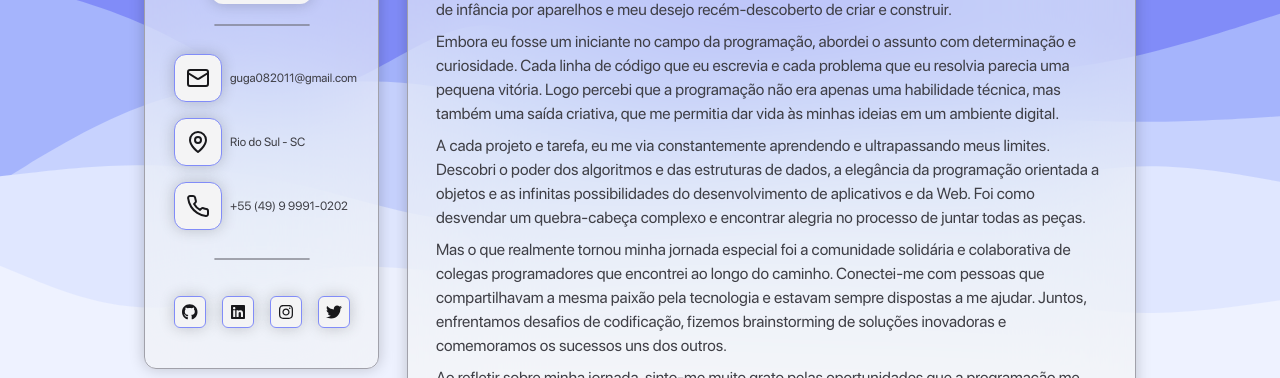
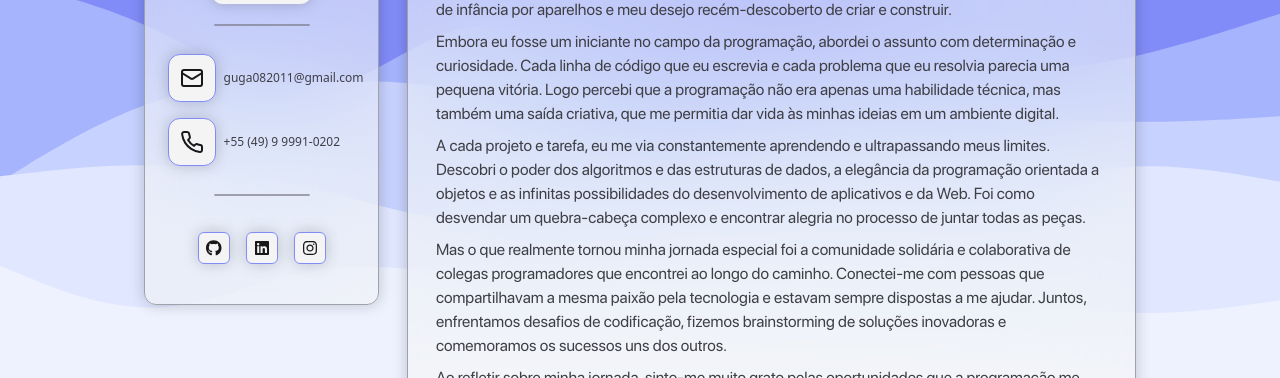
Before and after one commit to barrosgusta/Vite-Portfolio, a React (Vite) app: page /home in a window 1280 px wide. Shown: the part 413-791 px from the top of the page. Built offline with nearby package versions, Linux system fonts and the light colour scheme.

Commit message:
Update SideBarInfo.tsx

```diff
--- a/src/components/SideBar/SideBarInfo.tsx
+++ b/src/components/SideBar/SideBarInfo.tsx
@@ -17,25 +17,25 @@ export function SideBarInfo() {
                 <div className="grid grid-flow-col place-items-center">
 
                     <IconFrame icon={<Mail />} toCopy='guga082011@gmail.com' />
-                    <span className="text-zinc-700 dark:text-zinc-300 text-xs text-left justify-center">
+                    <span className="text-zinc-700 dark:text-zinc-300 text-xs font-sans text-left justify-center">
                         guga082011@gmail.com
                     </span>
 
                 </div>
-
+{/*
                 <div className="grid grid-flow-col place-items-center">
 
                     <IconFrame icon={<MapPin />} />
                     <span className="text-zinc-700 dark:text-zinc-300 text-xs text-left justify-center">
-                        Rio do Sul - SC
+                        Rio do Sul - SC || Chapadão do Lageado - SC
                     </span>
 
-                </div>
+                </div> */}
 
                 <div className="grid grid-flow-col place-items-center">
 
                     <IconFrame icon={<PhoneIcon />} toCopy='55049999910202' />
-                    <span className="text-zinc-700 dark:text-zinc-300 text-xs text-left justify-center">
+                    <span className="text-zinc-700 dark:text-zinc-300 text-xs font-sans text-left justify-center">
                         +55 (49) 9 9991-0202
                     </span>
 
@@ -54,18 +54,18 @@ export function SideBarInfo() {
                 <IconFrame
                     icon={<FontAwesomeIcon icon={faLinkedin} />}
                     isSmall
-                    href="https://www.linkedin.com/in/gustavo-barros-91b805253/"
+                    href="https://www.linkedin.com/in/barrosgusta/"
                 />
                 <IconFrame
                     icon={<FontAwesomeIcon icon={faInstagram} />}
                     isSmall
                     href="https://www.instagram.com/barros.gusta/"
                 />
-                <IconFrame
+                {/* <IconFrame
                     icon={<FontAwesomeIcon icon={faTwitter} />}
                     isSmall
                     href="https://twitter.com/barros_gusta/"
-                />
+                /> */}
             </div>
         </div>
     );
```
